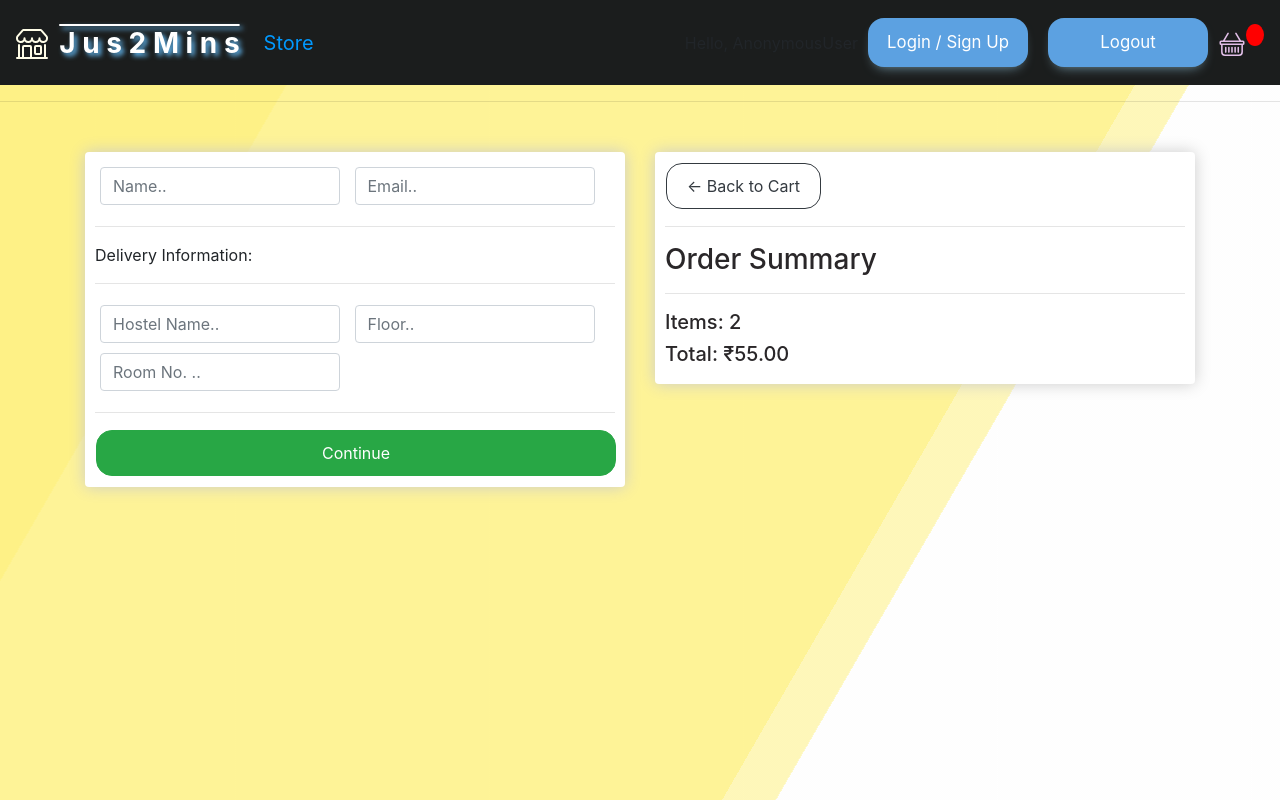
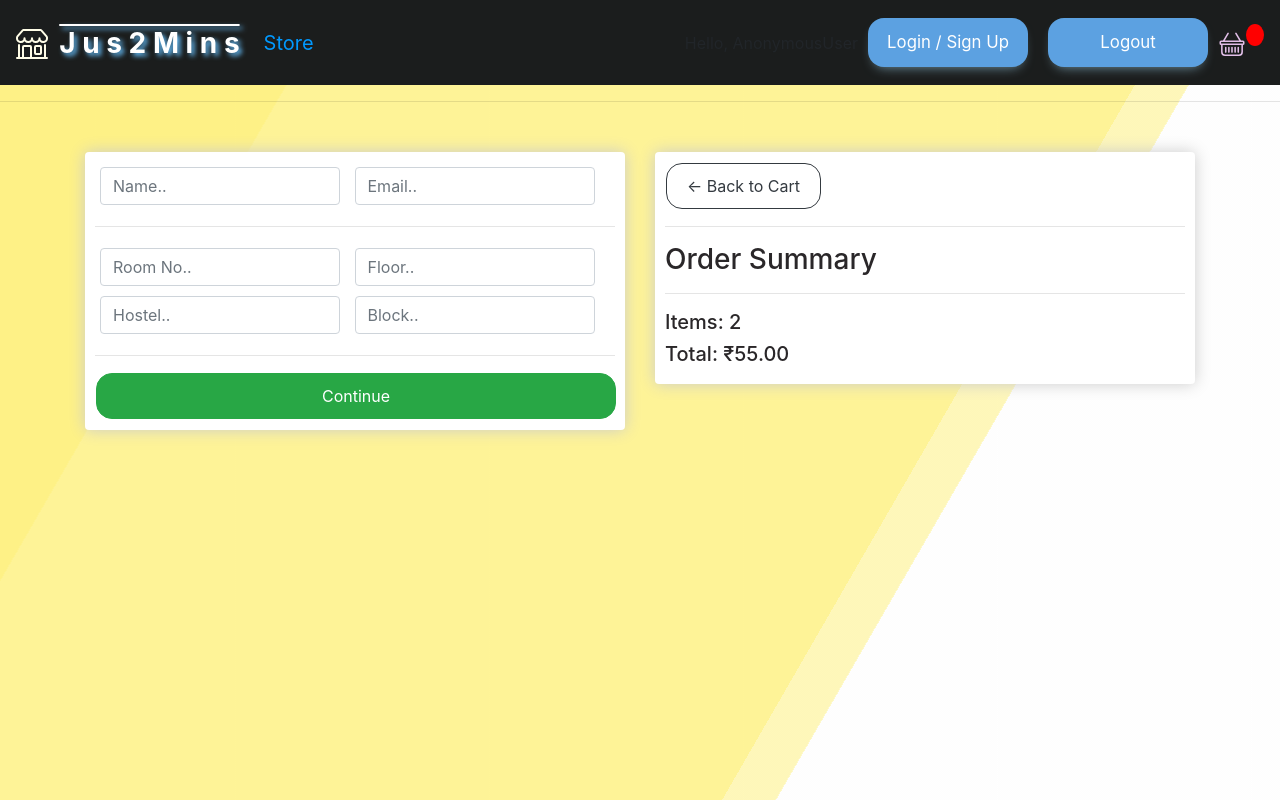
Before and after one commit to Souraja-Dasray/food-ordering-webapp, a Django app: template store/templates/store/checkout.html in a window 1280 px wide. Run offline with Django 3.2, Linux system fonts and the light colour scheme; the template is opened without the code that fills it: values that come from a table or form of the project are taken from there, others are empty; data comes from the database, SQL or seed files in the repository; some libraries are stand-ins or nearby versions.

Commit message:
Update checkout.html

```diff
--- a/store/templates/store/checkout.html
+++ b/store/templates/store/checkout.html
@@ -37,6 +37,7 @@
 	<div class="col-lg-6">
 		<div class="box-element" id="form-wrapper">
             <form id="form">
+		    {% csrf_token %}
                 <div id="user-info">
                     <div class="form-field">
                         <input required class="form-control" type="text" name="name" placeholder="Name..">
@@ -47,18 +48,20 @@
                 </div>
                 <div id="shipping-info">
                     <hr>
-                    <p>Delivery Information:</p>
-                    <hr>
 			<div class="form-field">
-                        <input class="form-control" type="text" name="address" placeholder="Hostel Name..">
+				<input class="form-control" type="text" name="roomno" placeholder="Room No..">
 			</div>
 			<div class="form-field">
-                        <input class="form-control" type="text" name="city" placeholder="Floor..">
+				<input class="form-control" type="text" name="floor" placeholder="Floor..">
 			</div>
 			<div class="form-field">
-                        <input class="form-control" type="text" name="state" placeholder="Room No. ..">
+				<input class="form-control" type="text" name="hostel" placeholder="Hostel..">
+			</div>
+			<div class="form-field">
+				<input class="form-control" type="text" name="block" placeholder="Block..">
 			</div>
 		</div>
+
 		<hr>
                 <input id="form-button" class="btn btn-success btn-block" type="submit" value="Continue">
             </form>
@@ -116,9 +119,6 @@ var options = {
     "image":"{% static 'images/logoo.png' %}",
     "order_id": "{{payment.id}}", //This is a sample Order ID. Pass the `id` obtained in the response of Step 1
     "handler": function (response){
-        alert(response.razorpay_payment_id);
-        alert(response.razorpay_order_id);
-        alert(response.razorpay_signature)
 	    submitFormData()
     },
     "prefill": {
@@ -197,10 +197,10 @@ document.getElementById('rzp-button1').onclick = function(e){
         }
 
         if (shipping != 'False'){
-            shippingInfo.address = form.address.value
-            shippingInfo.city = form.city.value
-            shippingInfo.state = form.state.value
-            shippingInfo.zipcode = form.zipcode.value
+		shippingInfo.roomno = form.roomno.value
+		shippingInfo.floor = form.floor.value
+		shippingInfo.hostel = form.hostel.value
+		shippingInfo.block = form.block.value
 	}
 
         if (user == 'AnonymousUser'){
```
Lines whose indentation alone changed are shown as unchanged.
